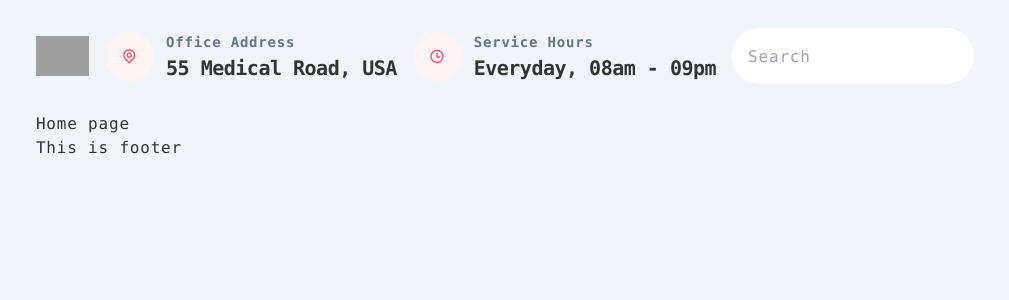
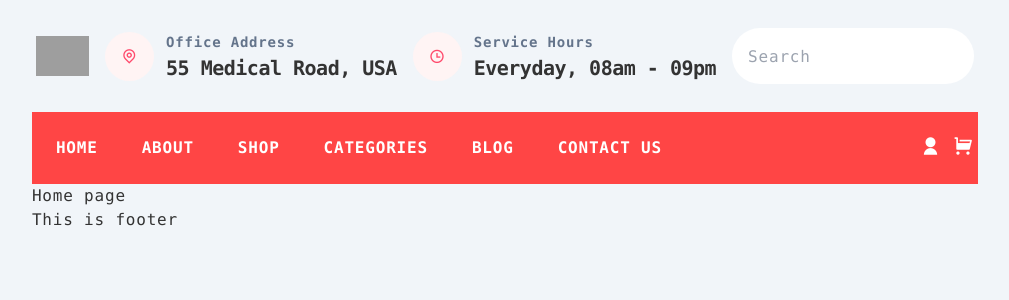
Before and after one commit to nayimHossen/Auto-Parts-Shop, a React (Create React App) app: page / in a window 1280 px wide. Shown: the top 300 px of the page, without its empty margins (135-1144 px from the left). Built offline with nearby package versions, Linux system fonts and the light colour scheme; grey boxes are pictures that could not be loaded.

Commit message:
responsive navbar created

```diff
--- a/src/components/header/Navbar.js
+++ b/src/components/header/Navbar.js
@@ -3,8 +3,50 @@ import TopBar from "./TopBar";
 
 const Navbar = () => {
   return (
-    <header>
+    <header className="">
       <TopBar />
+
+      <nav className="bg-[#ff4545]">
+        <div className="flex justify-between container mx-auto px-4 sm:px-1">
+          {/* mobile responsive logo */}
+          <div className="lg:hidden py-5">
+            <img
+              className="h-[40px]"
+              src="https://klbtheme.com/chakta/wp-content/uploads/2021/01/logo.png"
+              alt="logo"
+            />
+          </div>
+
+          <div className="hidden lg:block">
+            <ul className="flex justify-center items-center gap-1 text-white font-bold">
+              <li className="hover:bg-black py-6 px-5">HOME</li>
+              <li className="hover:bg-black py-6 px-5">ABOUT</li>
+              <li className="hover:bg-black py-6 px-5">SHOP</li>
+              <li className="hover:bg-black py-6 px-5">CATEGORIES</li>
+              <li className="hover:bg-black py-6 px-5">BLOG</li>
+              <li className="hover:bg-black py-6 px-5">CONTACT US</li>
+            </ul>
+          </div>
+
+          <div className="hidden lg:block">
+            <div className="flex justify-center items-center gap-3 text-white text-xl py-5">
+              <div>
+                <i class="ri-user-fill"></i>
+              </div>
+              <div>
+                <i class="ri-shopping-cart-fill"></i>
+              </div>
+            </div>
+          </div>
+
+          {/* mobile menu */}
+          <div className="lg:hidden">
+            <div className="flex justify-center items-center gap-3 text-white text-3xl py-5">
+              <i class="ri-menu-line"></i>
+            </div>
+          </div>
+        </div>
+      </nav>
     </header>
   );
 };
--- a/src/components/header/TopBar.js
+++ b/src/components/header/TopBar.js
@@ -2,7 +2,7 @@ import React from "react";
 
 const TopBar = () => {
   return (
-    <div className="hidden lg:block">
+    <div className="hidden lg:block container mx-auto px-1">
       <div className="flex justify-between items-center gap-4 py-7">
         <div>
           <img
```
